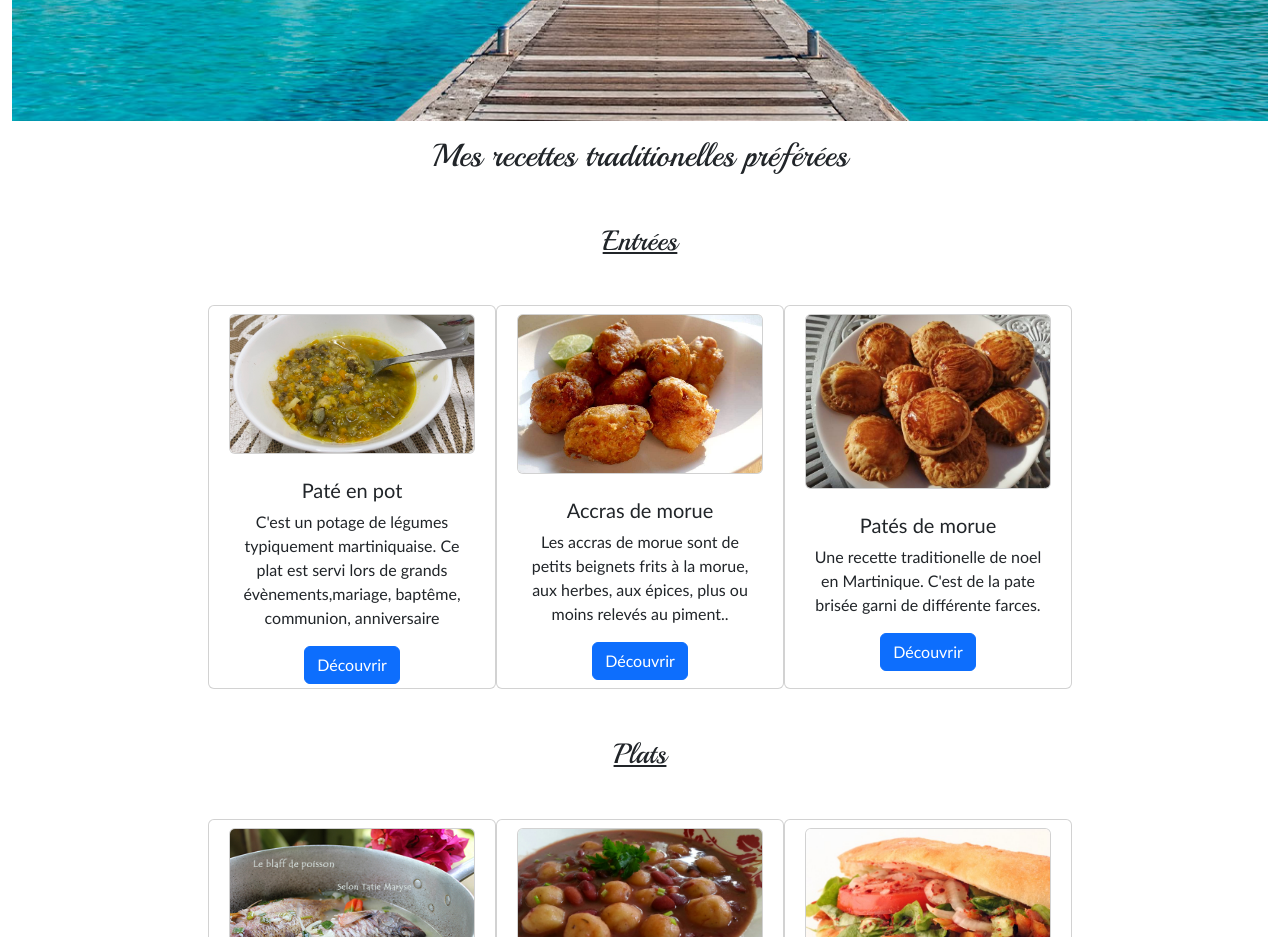
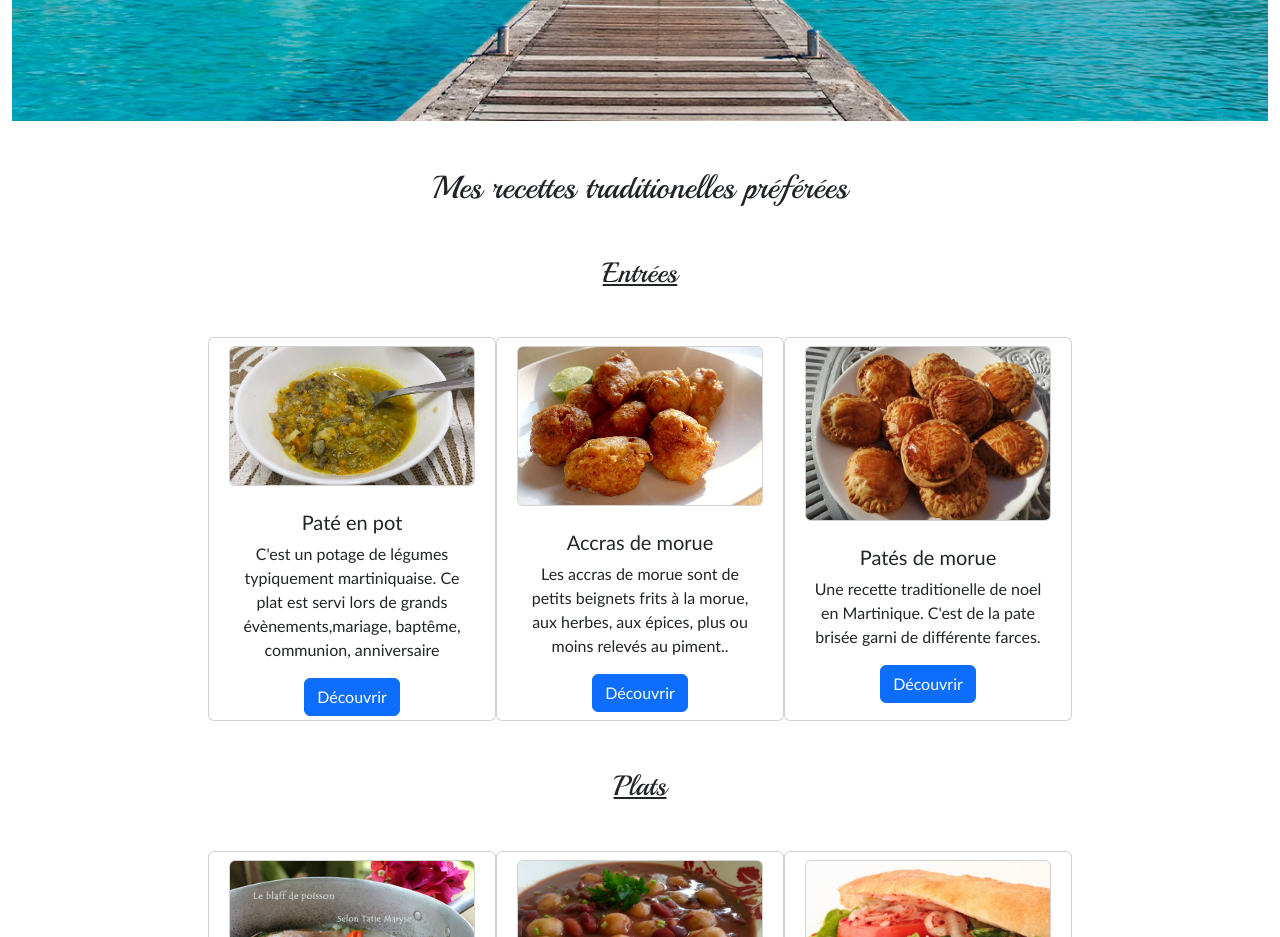
Before and after one commit to rachelle22/La-cuisine-creole-de-Rachelle, a plain HTML site: page index.html in a window 1280 px wide. Shown: the part 1060-1997 px from the top of the page. Drawn offline with nearby package versions, Linux system fonts and the light colour scheme.

Commit message:
Update index.html

```diff
--- a/index.html
+++ b/index.html
@@ -86,7 +86,7 @@
         <img class="w-100 mt-3" src="Martinique.jpg" alt="">
       </section>
       <section class="container text-center">
-        <div class="m-3 pol" id="recettes">
+        <div class="m-5 pol" id="recettes">
           <h2>Mes recettes traditionelles préférées</h2>
         </div>
         <div>
```
